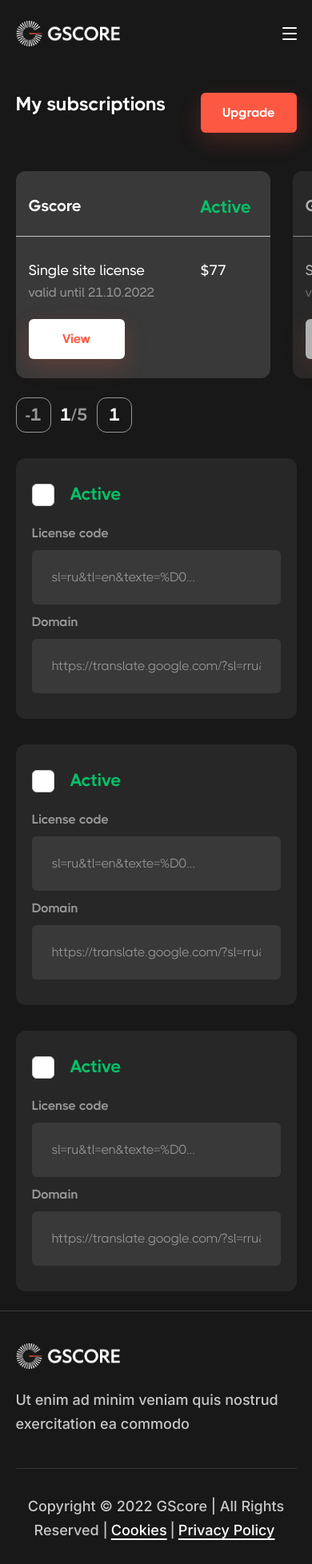
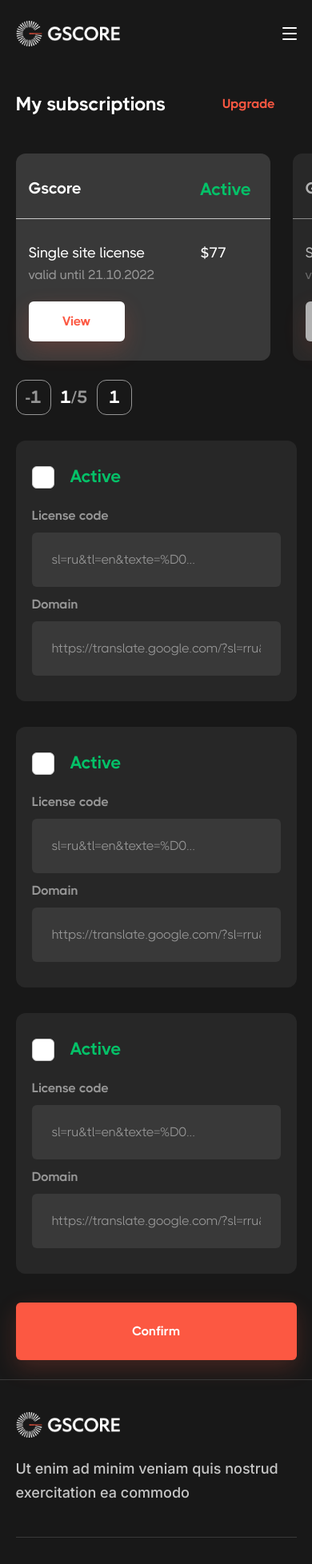
Before and after one commit to misha-mi/third-task, a Next.js app: page /subscriptions in a window 390 px wide. Shown: the top 1956 px of the page at 80% size. Built offline with nearby package versions, Linux system fonts and the light colour scheme.

Commit message:
adaptation subscriptions page

```diff
--- a/app/subscriptions/page.tsx
+++ b/app/subscriptions/page.tsx
@@ -8,7 +8,6 @@
 import Link from "next/link";
 
 const Subscriptions = () => {
-
   return (
     <div className="subscriptions">
       <div className="container">
@@ -17,7 +16,7 @@
           <>
             <div className="subscriptions__header">
               <Title titleText="My subscriptions" />
-              <Button text="Upgrade" />
+              <Button text="Upgrade" changingStyle={true} />
             </div>
 
             <div className="subscriptions__slider">
@@ -34,6 +33,12 @@
               <LicenseCard />
               <LicenseCard />
               <LicenseCard />
+            </div>
+
+            <div className="subscriptions_pos-right">
+              <div className="subscriptions__button">
+                <Button text="Confirm" width="w100" height="h72px" />
+              </div>
             </div>
           </>
         ) : (
--- a/app/subscriptions/subscriptions.sass
+++ b/app/subscriptions/subscriptions.sass
@@ -6,6 +6,7 @@
   &__header
     display: flex
     justify-content: space-between
+    align-items: center
   &__slider
     margin-top: 48px
   &__licenses
@@ -39,3 +40,13 @@
     font-weight: 400
     line-height: 30px
     text-align: center
+  &__button
+    margin-top: 48px
+    width: 148px
+  &_pos-right
+    display: flex
+    justify-content: right
+  @media ( max-width: 500px )
+    &__button
+      width: 100%
+      margin-top: 36px
--- a/components/ui/button/button.sass
+++ b/components/ui/button/button.sass
@@ -10,7 +10,7 @@
   font-family: var(--font-thicccboi)
   font-weight: 700
   cursor: pointer
-  &:disabled
+  &_disabled
     opacity: 0.6
     pointer-events: none
   &_shadow
@@ -41,6 +41,7 @@
     color: $color100
     &:hover
       background-color: $red400
+      pointer-events: none
     &:focus
       box-shadow: 0px 0px 0px 4px rgba($primary1, 0.30)
   &_font_color800
@@ -50,3 +51,16 @@
   @media ( max-width: 600px )
     &_h58px
       height: 50px
+    &_changing-style
+      box-shadow: none
+      & .button
+        background-color: transparent
+        color: $primary1
+        width: auto
+        height: auto
+        margin: auto
+        &:focus
+          box-shadow: none
+      & .spinner
+        border-color: $primary1
+        border-bottom-color: transparent
--- a/components/ui/button/button.tsx
+++ b/components/ui/button/button.tsx
@@ -8,19 +8,27 @@
 import { useState } from "react";
 
 
-const Button = ({ text, theme = "primary1", width = "w120px", height = "h58px", shadow = true, alternativeFontColor = false }: IButton) => {
+const Button = ({
+  text,
+  theme = "primary1",
+  width = "w120px",
+  height = "h58px",
+  shadow = true,
+  alternativeFontColor = false,
+  changingStyle = false
+}: IButton) => {
 
   const [disabled, setDisabled] = useState<boolean>(false);
   const [loading, setLoading] = useState<boolean>(false);
 
-  const buttonClass = `button button_bg_${theme} button_${width} button_${height}` + (alternativeFontColor ? " button_font_color800" : "");
-  const buttonShadow = `button_${width}` + (shadow ? " button_shadow" : "");
+  const buttonClass = `button button_bg_${theme} button_${width} button_${height}` + (alternativeFontColor ? " button_font_color800" : "") + (disabled ? " button_disabled" : "");
+  const buttonShadow = `button_${width}` + (shadow ? " button_shadow" : "") + (changingStyle ? " button_changing-style" : "");
 
   return (
     <div className={buttonShadow}>
       <button
         className={buttonClass}
-        disabled={disabled}
+        disabled={disabled || loading}
       >
         {
           loading ? (
--- a/components/ui/button/type.ts
+++ b/components/ui/button/type.ts
@@ -4,5 +4,6 @@
   width?: "w100" | "w200px" | "w160px" | "w120px"
   shadow?: boolean
   alternativeFontColor?: boolean
-  height?: "h58px" | "h72px"
+  height?: "h58px" | "h72px",
+  changingStyle?: boolean
 }
```
